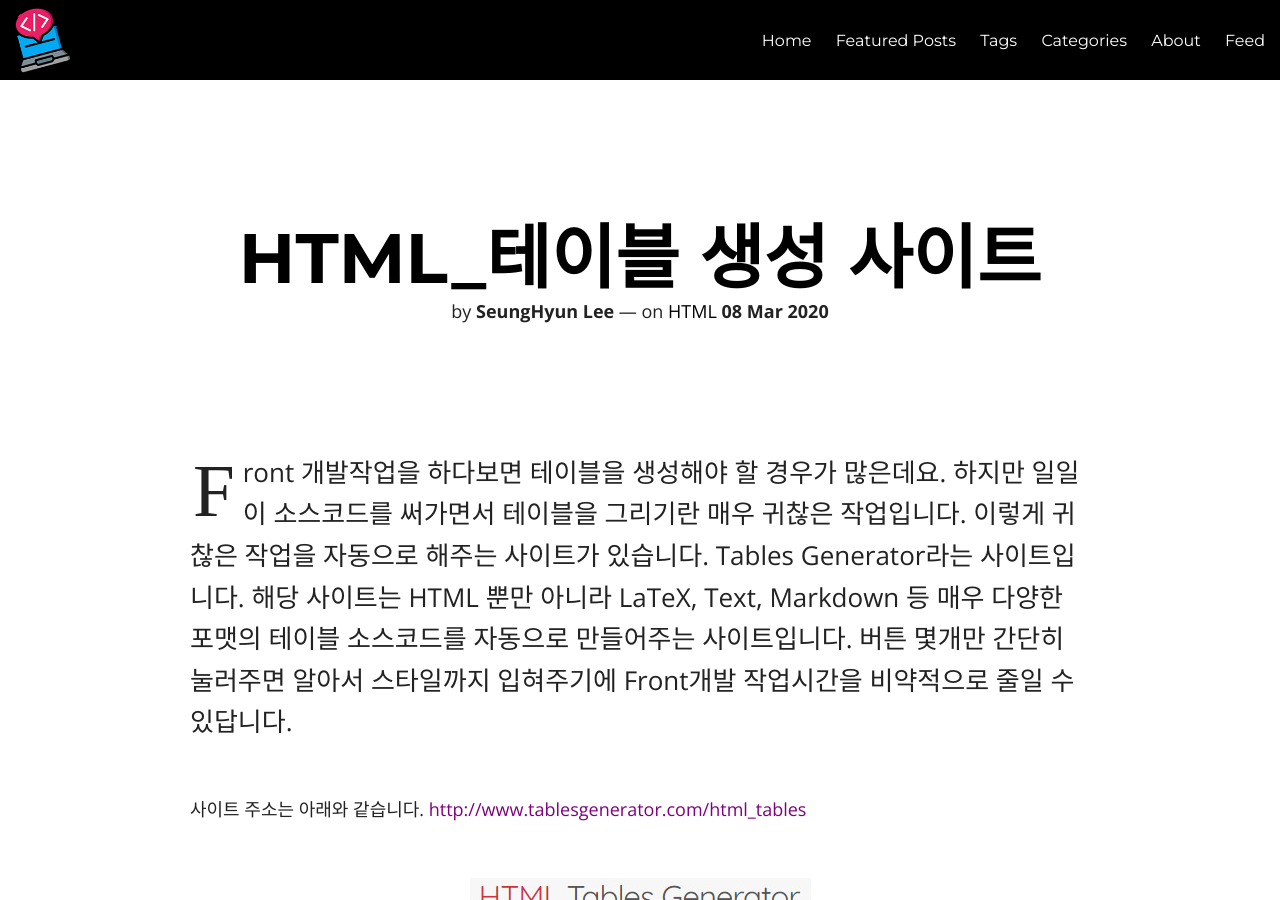
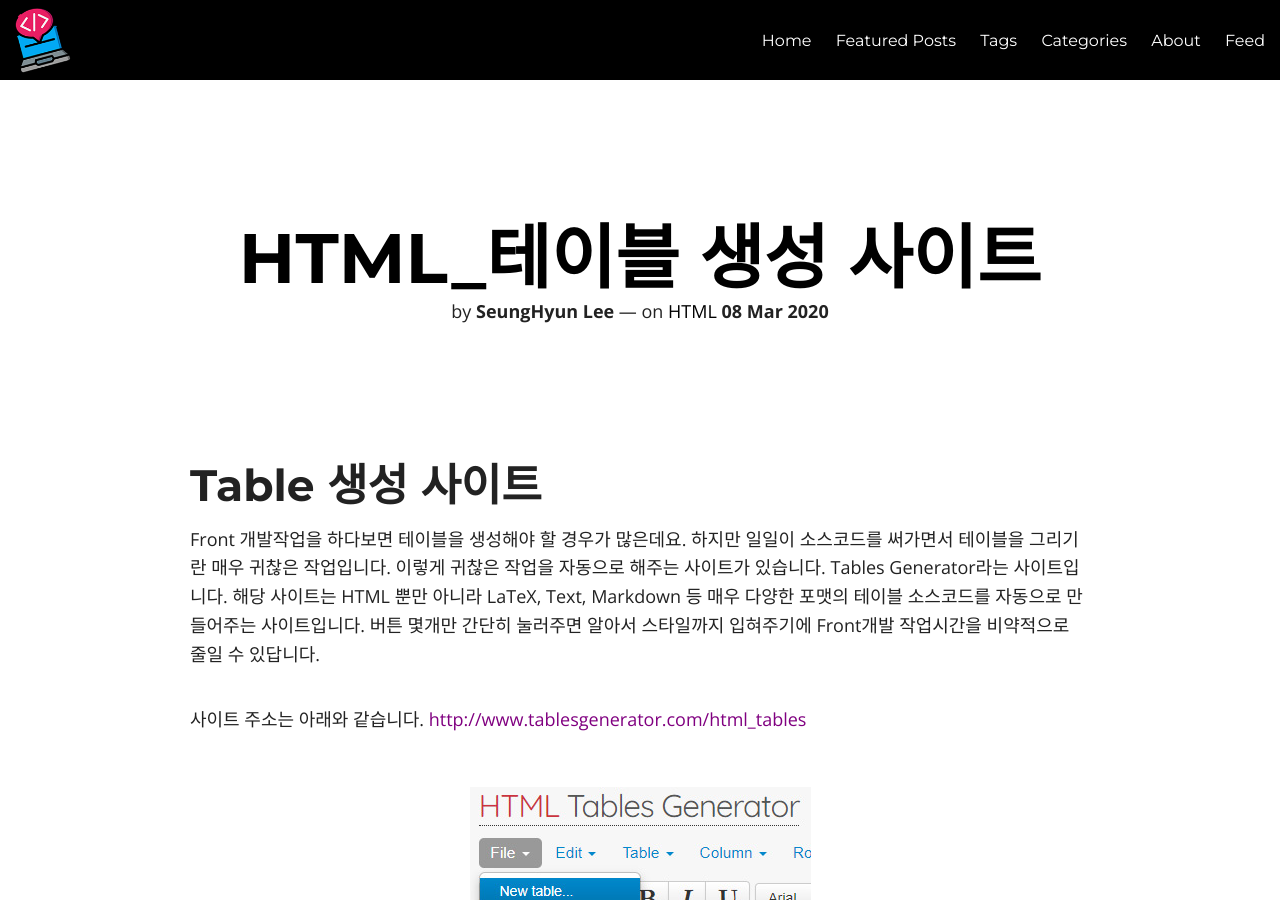
Before and after one commit to lsh58/lsh58.github.io, a Jekyll site: the page built from _posts/2020-03-08-HTML_테이블 생성 사이트.md, in a window 1280 px wide and 900 px high. Built offline with Jekyll 4.4.1, drawn with Linux system fonts in a browser that asks for light colours; nearby versions of some CDN libraries; comment, search, counter and statistics services are not loaded.

Commit message:
Update 2020-03-08-HTML_테이블 생성 사이트.md

```diff
--- a/_posts/2020-03-08-HTML_테이블 생성 사이트.md
+++ b/_posts/2020-03-08-HTML_테이블 생성 사이트.md
@@ -14,7 +14,7 @@
 featured: true
 ---
 
-
+# Table 생성 사이트
 
 Front 개발작업을 하다보면 테이블을 생성해야 할 경우가 많은데요. 하지만 일일이 소스코드를 써가면서 테이블을 그리기란 매우 귀찮은 작업입니다. 이렇게 귀찮은 작업을 자동으로 해주는 사이트가 있습니다. Tables Generator라는 사이트입니다. 해당 사이트는 HTML 뿐만 아니라 LaTeX, Text, Markdown 등 매우 다양한 포맷의 테이블 소스코드를 자동으로 만들어주는 사이트입니다. 버튼 몇개만 간단히 눌러주면 알아서 스타일까지 입혀주기에 Front개발 작업시간을 비약적으로 줄일 수 있답니다.
 
```
